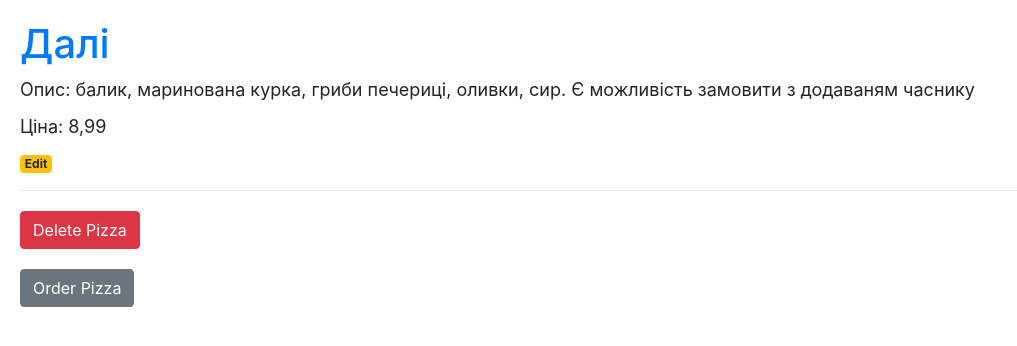
After one commit to Oleh1kbnmkb/Semester_III, a Flask app: a page that uses flask_homework/templates/pizza_details.html in a window 1280 px wide. The commit adds this page. Shown: the top 346 px of the page, without its empty margins (0-1017 px from the left). Run offline with Flask 3, Linux system fonts and the light colour scheme; data comes from the database, SQL or seed files in the repository; both versions use the stored data as it was after the commit; some libraries are stand-ins or nearby versions.

Commit message:
Homework

```diff
--- a/flask_homework/app.py
+++ b/flask_homework/app.py
@@ -1,9 +1,11 @@
-from flask import Flask, render_template, request
+from flask import Flask, render_template, request, abort, redirect, url_for, flash
 import sqlite3
 import requests
 import random
 
 app = Flask(__name__)
+
+app.config['SECRET_KEY'] = "Your secret key"
 
 
 API_KEY = 'bddebc304257efa7289dcdb93bebeee5'
@@ -55,6 +57,21 @@ def menu():
     return render_template('menu.html', title1="Меню", data=menu_data)
 
 
+@app.route('/pizza_details/<pizza_name>')
+def pizza_details(pizza_name):
+    pizza = get_name(pizza_name)
+
+    if pizza:
+        pizza_details = {
+            'name': pizza['name'],
+            'description': pizza['description'],
+            'price': pizza['price']
+        }
+        return render_template('pizza_details.html', pizza_details=pizza_details)
+    else:
+        abort(404)
+
+
 
 @app.route("/add_pizza/", methods=["GET", "POST"])
 def add_pizza():
@@ -76,6 +93,65 @@ def add_pizza():
 
 
 
+@app.route("/<pizza_name>/delete/", methods=("GET", "POST"))
+def delete(pizza_name):
+    if request.method == "POST":
+        if pizza_name:
+            connection = get_db_connection()
+            connection.execute("DELETE FROM menu WHERE name = ?", (pizza_name,))
+            connection.commit()
+            connection.close()
+
+        return redirect(url_for("menu"))
+
+
+@app.route("/<pizza_name>/edit/", methods=("GET", "POST"))
+def edit(pizza_name):
+    connection = get_db_connection()
+    pizza_details = connection.execute("SELECT * FROM menu WHERE name = ?", (pizza_name,)).fetchone()
+    connection.close()
+
+    if request.method == "POST":
+        name = request.form['name']
+        description = request.form['description']
+        price= request.form['price']
+
+        if not name:
+            flash("Name is required")
+            return redirect(url_for("edit", pizza_name=pizza_name))
+        else:
+            connection = get_db_connection()
+            connection.execute("UPDATE menu SET name=?, description=?, price=? WHERE name=?", (name, description, price, pizza_name,))
+            connection.commit()
+            connection.close()
+
+            flash("Pizza updated successfully")
+            return redirect(url_for("index"))
+
+    return render_template("edit.html", pizza_details=pizza_details or {})
+
+
+
+@app.route("/<pizza_name>/order/", methods=("GET", "POST"))
+def order(pizza_name):
+    return render_template("order.html", pizza_name=pizza_name)
+
+def get_db_connection():
+  conn = sqlite3.connect("menu.db")
+  conn.row_factory = sqlite3.Row
+  return conn
+
+
+
+def get_name(post_name):
+  conn = get_db_connection()
+  post = conn.execute("SELECT * FROM menu WHERE NAME = ?", (post_name,)).fetchone()
+  conn.close()
+  if post is None:
+    abort(404)
+  return post
+
+
 
 if __name__ == '__main__':
     app.run(debug=False)
--- a/flask_homework/templates/index.html
+++ b/flask_homework/templates/index.html
@@ -25,5 +25,6 @@
 {% endif %}
 
 <img height="370px" src="https://technofood.com.ua/uploads/images/Main_pecture1.jpg">
+
 </body>
 </html>
--- /dev/null
+++ b/flask_homework/templates/pizza_details.html
@@ -0,0 +1,54 @@
+<!DOCTYPE html>
+<html lang="en">
+<head>
+    <meta charset="UTF-8">
+    <title>{{ pizza_details.name }} Details</title>
+    <link rel="stylesheet" href="https://stackpath.bootstrapcdn.com/bootstrap/4.3.1/css/bootstrap.min.css" integrity="sha384-ggOyR0iXCbMQv3Xipma34MD+dH/1fQ784/j6cY/iJTQUOhcWr7x9JvoRxT2MZw1T" crossorigin="anonymous">
+
+        <style>
+        body {
+            padding: 20px;
+        }
+
+        h1 {
+            color: #007bff;
+        }
+
+        p {
+            font-size: 18px;
+            margin-bottom: 10px;
+        }
+
+        form {
+            margin-top: 20px;
+        }
+
+        .btn-danger {
+            background-color: #dc3545;
+            border-color: #dc3545;
+        }
+
+        .btn-danger:hover {
+            background-color: #bd2130;
+            border-color: #bd2130;
+        }
+    </style>
+</head>
+<body>
+<h1>{{ pizza_details.name }}</h1>
+    <p>Опис: {{ pizza_details.description }}</p>
+    <p>Ціна: {{ pizza_details.price }}</p>
+
+    <a href="{{ url_for('edit', pizza_name=pizza_details.name) }}">
+        <span class="badge badge-warning">Edit</span>
+    </a>
+    <hr>
+    <form action="{{ url_for('delete', pizza_name=pizza_details.name) }}" method="POST">
+        <button type="submit" class="btn btn-danger" onclick="return confirm('Are you sure want to delete this pizza?')">Delete Pizza</button>
+    </form>
+
+    <form action="{{ url_for('order', pizza_name=pizza_details.name) }}" method="POST">
+        <button type="submit" class="btn btn-secondary" onclick="return confirm('Do you really want to order this pizza?')">Order Pizza</button>
+    </form>
+</body>
+</html>
```
Also changed, not shown: flask_homework/templates/edit.html (added, +28 -0 lines), flask_homework/templates/menu.html (+4 -9 lines), flask_homework/templates/order.html (added, +24 -0 lines), FlaskBlog/database.db, flask_homework/menu.db.
